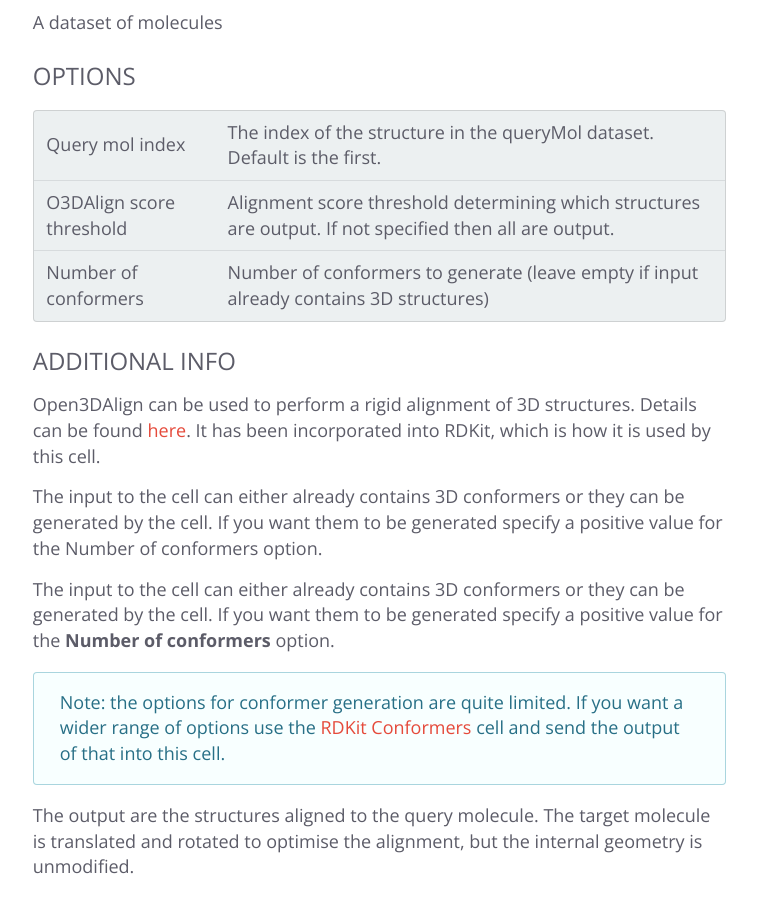
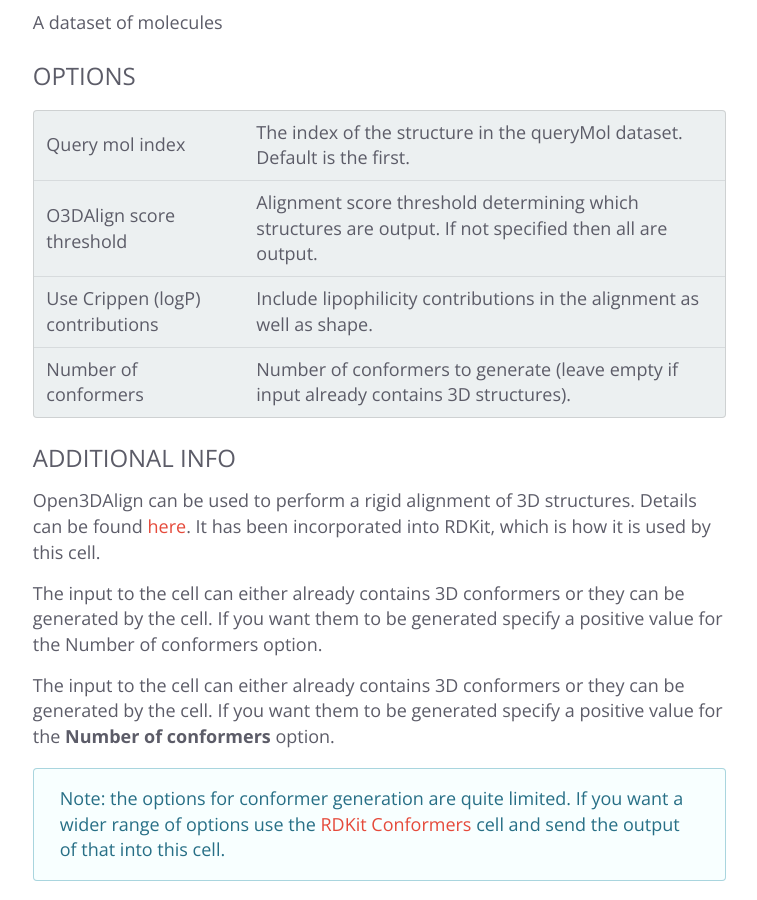
Before and after one commit to InformaticsMatters/squonk-docs, a Jekyll site: the page built from docs/cells/RDKit Open3D Align/index.md, in a window 1280 px wide and 900 px high, scrolled down 729 px. Shown: the whole window, without its empty margins (381-1138 px from the left). Built offline with Jekyll 4.4.1, drawn with Linux system fonts in a browser that asks for light colours; nearby versions of some CDN libraries.

Commit message:
updated O3DAlign docs

```diff
--- a/docs/cells/RDKit Open3D Align/index.md
+++ b/docs/cells/RDKit Open3D Align/index.md
@@ -23,7 +23,8 @@ A dataset of molecules
 ---|---
 Query mol index|The index of the structure in the queryMol dataset. Default is the first.
 O3DAlign score threshold|Alignment score threshold determining which structures are output. If not specified then all are output.
-Number of conformers|Number of conformers to generate (leave empty if input already contains 3D structures)|
+Use Crippen (logP) contributions|Include lipophilicity contributions in the alignment as well as shape.
+Number of conformers|Number of conformers to generate (leave empty if input already contains 3D structures).
 
 ## ADDITIONAL INFO
 Open3DAlign can be used to perform a rigid alignment of 3D structures. Details can be found [here](http://open3dalign.sourceforge.net/). It has been incorporated into RDKit, which is how it is used by this cell.
```
